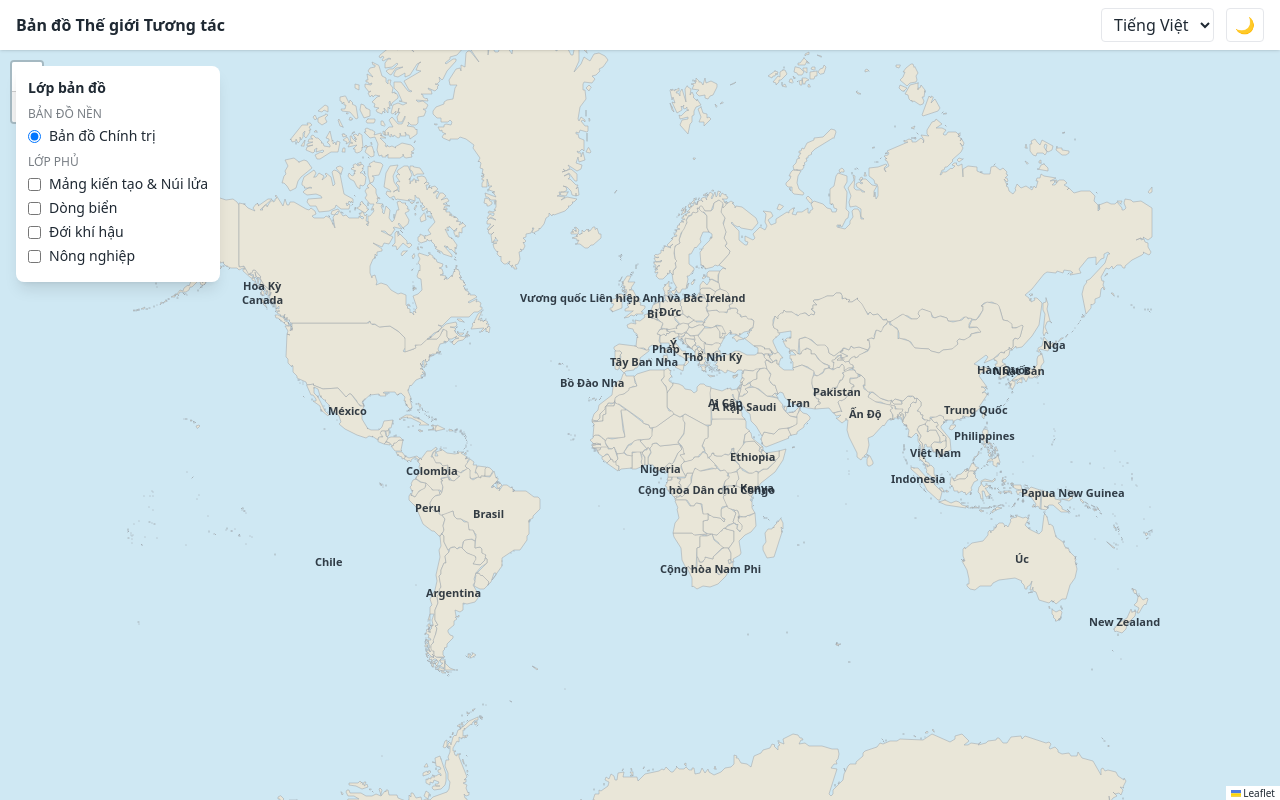
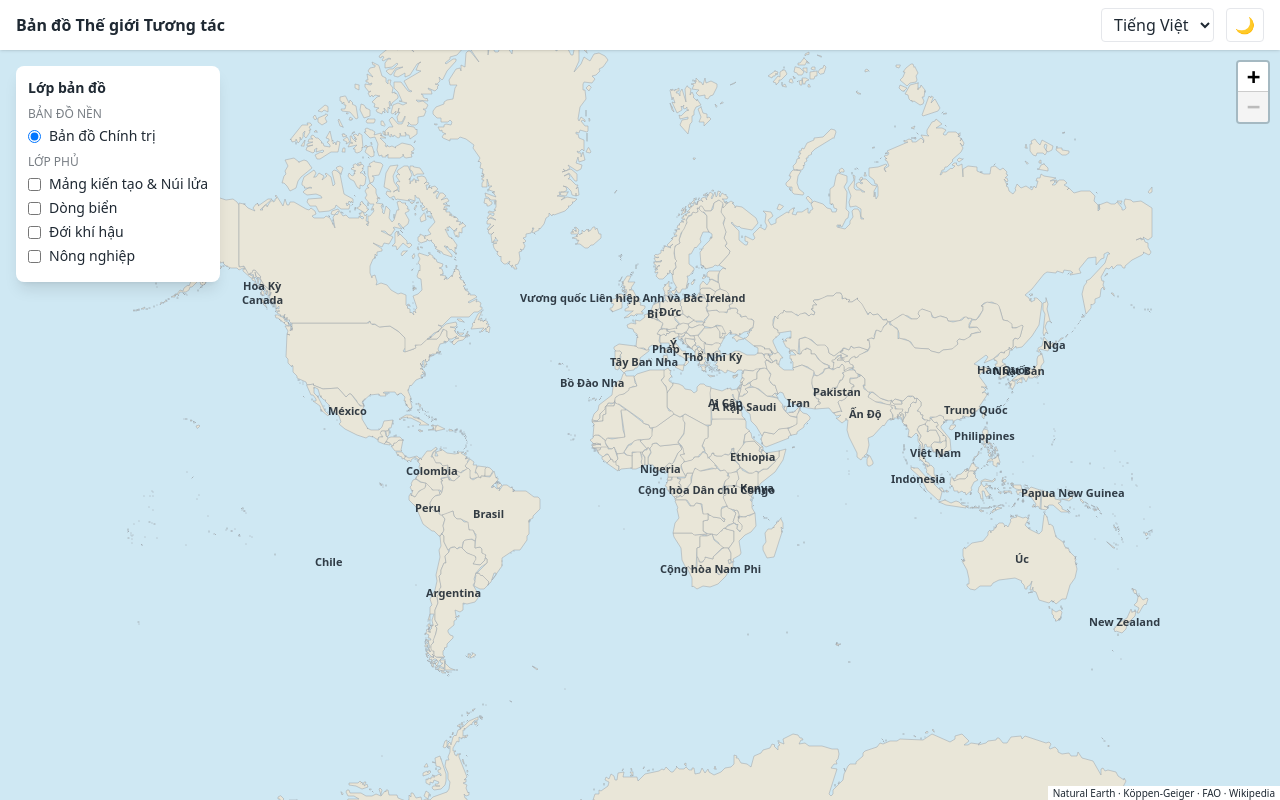
Before and after one commit to ducnguyen36/interactiveworldmap, a React (Vite) app: page / in a window 1280 px wide. Built offline with nearby package versions, Linux system fonts and the light colour scheme.

Commit message:
feat: reposition zoom control and replace Leaflet attribution branding

```diff
--- a/src/components/MapView.jsx
+++ b/src/components/MapView.jsx
@@ -1,4 +1,4 @@
-import { MapContainer } from 'react-leaflet';
+import { MapContainer, ZoomControl, AttributionControl } from 'react-leaflet';
 import { LAYERS } from '../data/layers.js';
 
 export default function MapView({ activeBaseId, activeOverlayIds }) {
@@ -13,8 +13,12 @@ export default function MapView({ activeBaseId, activeOverlayIds }) {
       minZoom={2}
       maxZoom={7}
       worldCopyJump
+      zoomControl={false}
+      attributionControl={false}
       className="h-full w-full"
     >
+      <ZoomControl position="topright" />
+      <AttributionControl position="bottomright" prefix="Natural Earth · Köppen-Geiger · FAO · Wikipedia" />
       {active.map((l) => l.component && <l.component key={l.id} />)}
     </MapContainer>
   );
```
